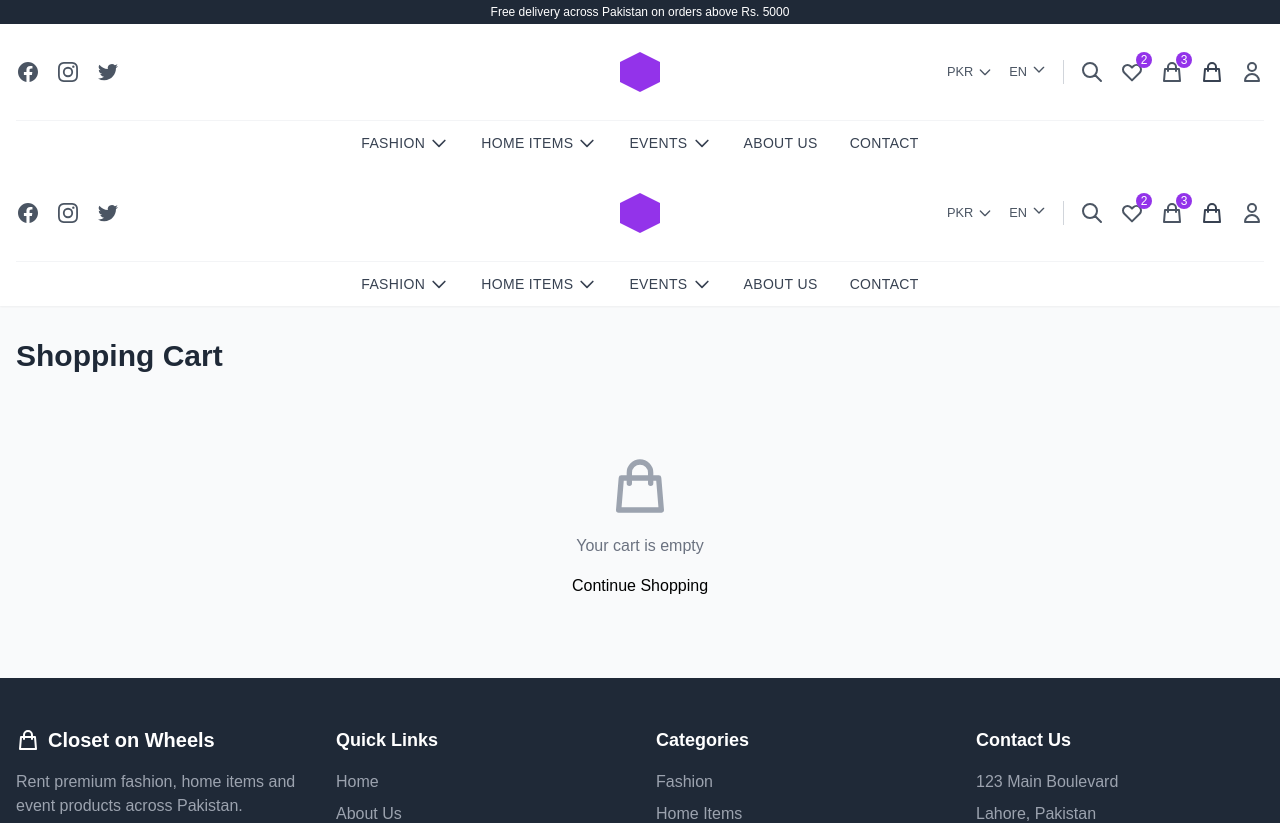
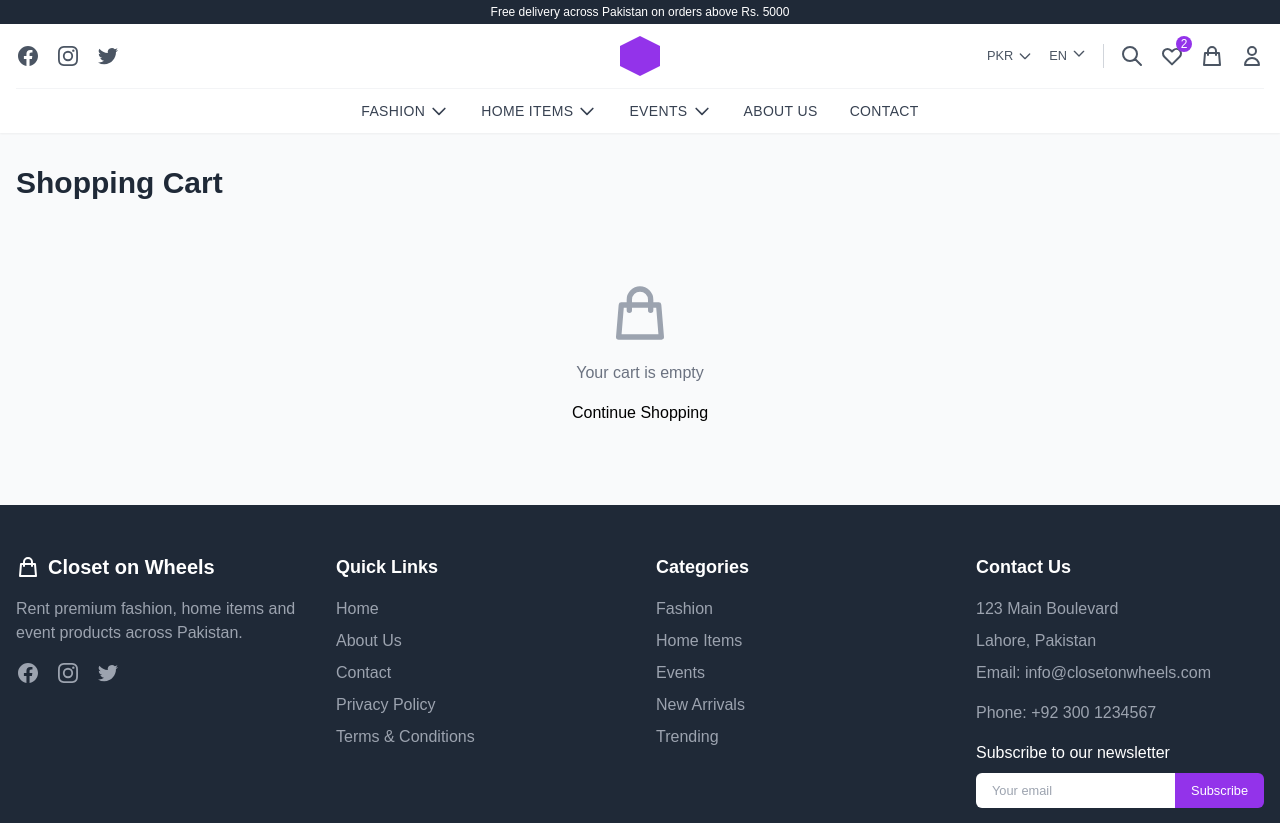
Before and after one commit to sobia-kanwal/closet-on-wheels, a Next.js app: page /cart in a window 1280 px wide. Shown: the top 823 px of the page. Built offline with nearby package versions, Linux system fonts and the light colour scheme.

Commit message:
Dynamic checkout

```diff
--- a/components/MainHeader.js
+++ b/components/MainHeader.js
@@ -214,20 +214,10 @@ const MainHeader = () => {
               <svg xmlns="http://www.w3.org/2000/svg" className="h-6 w-6" fill="none" viewBox="0 0 24 24" stroke="currentColor">
                 <path strokeLinecap="round" strokeLinejoin="round" strokeWidth={2} d="M16 11V7a4 4 0 00-8 0v4M5 9h14l1 12H4L5 9z" />
               </svg>
-              <span className="absolute -top-2 -right-2 bg-purple-600 text-white text-xs rounded-full h-4 w-4 flex items-center justify-center">3</span>
+              {cartCount > 0 && (
+              <span className="absolute -top-2 -right-2 bg-purple-600 text-white text-xs rounded-full h-4 w-4 flex items-center justify-center">{cartCount}</span>
+              )}
             </Link>
-          <Link href="/cart">
-            <a className="relative p-2 text-gray-700 hover:text-purple-600">
-              <svg className="w-6 h-6" fill="none" stroke="currentColor" viewBox="0 0 24 24" xmlns="http://www.w3.org/2000/svg">
-                <path strokeLinecap="round" strokeLinejoin="round" strokeWidth="2" d="M16 11V7a4 4 0 00-8 0v4M5 9h14l1 12H4L5 9z"></path>
-              </svg>
-              {cartCount > 0 && (
-                <span className="absolute top-0 right-0 bg-purple-600 text-white text-xs rounded-full h-5 w-5 flex items-center justify-center">
-                  {cartCount}
-                </span>
-              )}
-            </a>
-          </Link>
 
             {/* User Account or Login */}
             {user ? (
--- a/pages/cart.js
+++ b/pages/cart.js
@@ -71,7 +71,6 @@ const Cart = () => {
   if (loading) {
     return (
       <>
-        <MainHeader />
         <div className="min-h-screen flex items-center justify-center">
           <div className="animate-spin rounded-full h-12 w-12 border-t-2 border-b-2 border-purple-500"></div>
         </div>
@@ -86,7 +85,6 @@ const Cart = () => {
         <meta name="description" content="Your shopping cart" />
       </Head>
 
-      <MainHeader />
 
       <div className="container mx-auto px-4 py-8">
         <h1 className="text-3xl font-bold mb-8 text-gray-800">Shopping Cart</h1>
```
